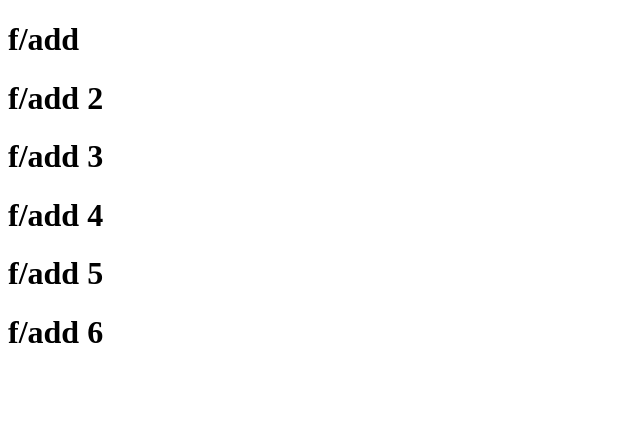
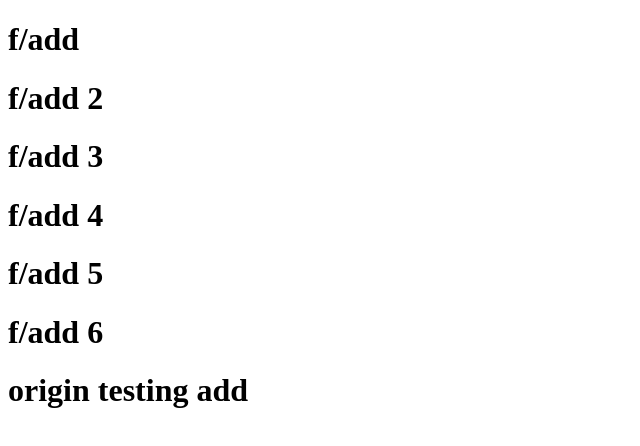
Before and after one commit to ray971231/testG, a plain HTML site: page index.html in a window 1280 px wide. Shown: the whole page, without its empty margins (0-640 px from the left). Drawn offline with Linux system fonts and the light colour scheme.

Commit message:
origin testing add
origin testing add

```diff
--- a/index.html
+++ b/index.html
@@ -13,5 +13,6 @@
     <h1>f/add 4</h1>
     <h1>f/add 5</h1>
     <h1>f/add 6</h1>
+     <h1>origin testing add</h1>
   </body>
 </html>
```
